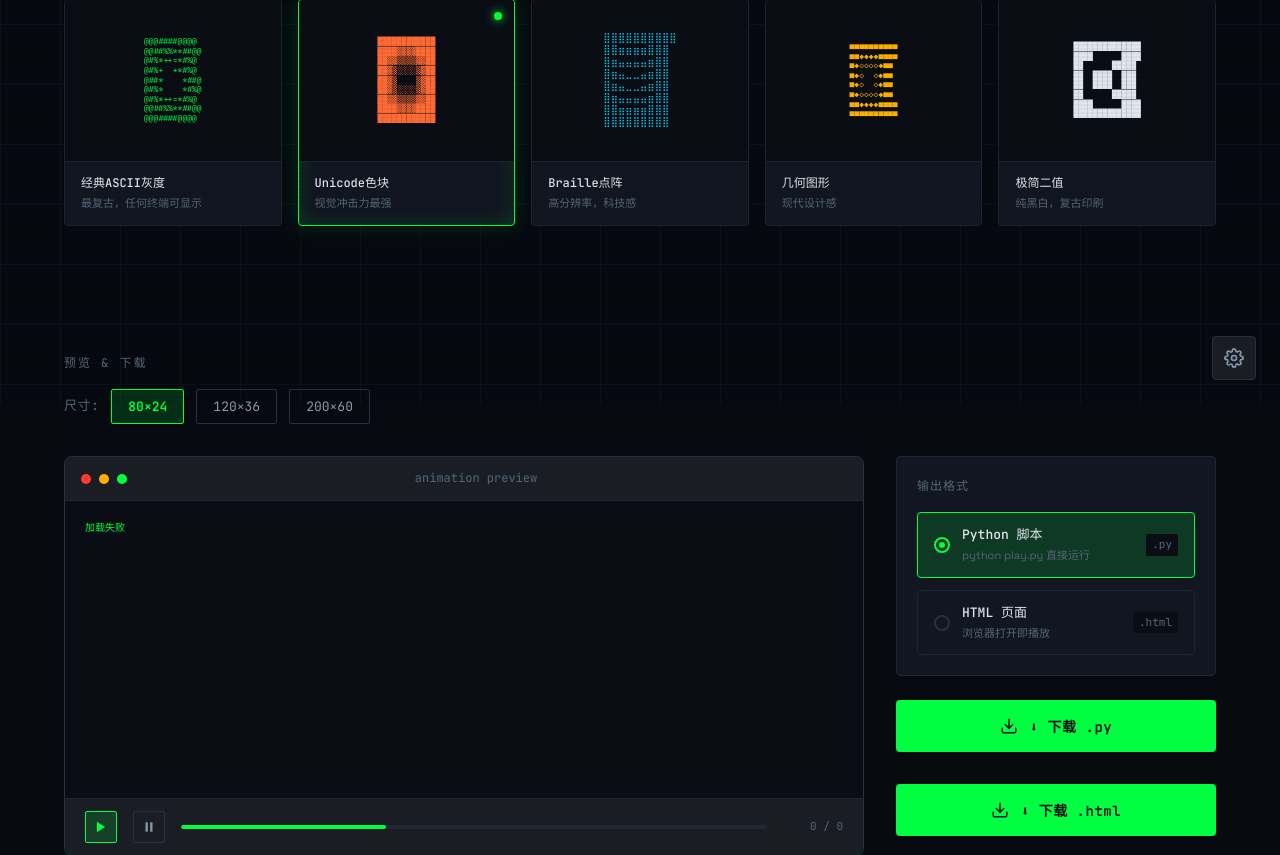
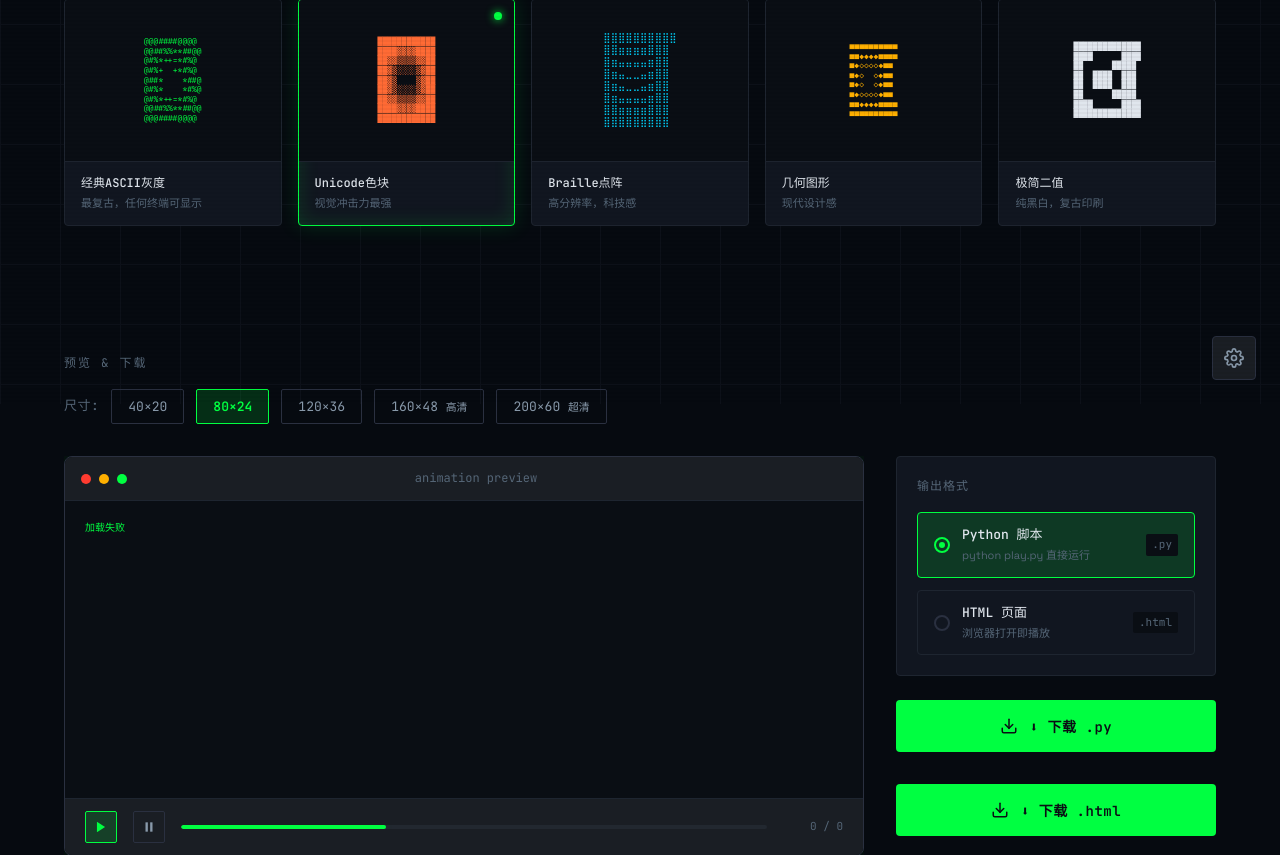
Before and after one commit to ZhangJing-gugugaga/Termify, a Flask app: template templates/view_work.html in a window 1280 px wide. Shown: the part 396-1251 px from the top of the page. Run offline with Flask 3, Linux system fonts and the light colour scheme; the template is opened without the code that fills it, so the values that code supplies are empty; some libraries are stand-ins or nearby versions.

Commit message:
fix(gallery): 修 5 个 UX bug (尺寸类名/缺尺寸/ansiToHtml闭包/主页残留/预览过渡)
- Bug1: view-size-btn 事件绑定 remove('selected') → remove('active'), 与 CSS 类名一致
- Bug2: 尺寸按钮从 3 个扩为 5 个 (40x20/80x24/120x36/160x48/200x60); 默认选中支持最接近面积匹配
- Bug3: ansiToHtml flush() 改用闭包 fg/bg(不再读未赋值的 bufFg/bufBg), blocks 彩色半色块能正常渲染
- Bug4: 删除主页 index.html 旧 share-link 假链接 + JS 复制按钮(保留正确的 gallery-share-btn 分享到画廊)
- Bug5: loadPreview 加 0.15s opacity 过渡(加载中 0.5, 完成恢复 1)
- 测试: +5 tests (5个尺寸/主页无share-link/opacity过渡/ansiToHtml fg-bg/尺寸active类名), 209全绿

```diff
--- a/static/js/app.js
+++ b/static/js/app.js
@@ -608,10 +608,6 @@
   // Download
   if (downloadBtn) downloadBtn.addEventListener("click", doDownload);
 
-  // Share link copy
-  var copyBtn = document.querySelector(".share-link button");
-  if (copyBtn) copyBtn.addEventListener("click", function () { toast("分享功能即将上线"); });
-
   // Hidden file input (multi-select)
   var fileInput = (function () {
     var f = document.createElement("input"); f.type = "file"; f.multiple = true;
--- a/templates/index.html
+++ b/templates/index.html
@@ -369,11 +369,6 @@
                     </button>
 
                     <button class="gallery-share-btn" id="shareToGalleryBtn" style="display:none;">分享到画廊</button>
-
-                    <div class="share-link">
-                        <input type="text" value="termify.dev/s/a3x9Kq" readonly>
-                        <button>复制</button>
-                    </div>
                 </div>
 
             </div>
--- a/templates/view_work.html
+++ b/templates/view_work.html
@@ -129,9 +129,11 @@
             <!-- Size selector -->
             <div class="view-size-row">
                 <span class="view-size-label">尺寸:</span>
+                <button class="view-size-btn" data-size="40x20">40×20</button>
                 <button class="view-size-btn" data-size="80x24">80×24</button>
                 <button class="view-size-btn" data-size="120x36">120×36</button>
-                <button class="view-size-btn" data-size="200x60">200×60</button>
+                <button class="view-size-btn" data-size="160x48">160×48 <small>高清</small></button>
+                <button class="view-size-btn" data-size="200x60">200×60 <small>超清</small></button>
             </div>
             <div class="animation-layout">
                 <div class="animation-terminal">
@@ -254,14 +256,14 @@
             function ansiToHtml(text) {
                 var fg = null, bg = null, out = "";
                 var toks = text.split(/(\x1b\[[0-9;]*m)/);
-                var buf = "", bufFg = null, bufBg = null;
+                var buf = "";
                 function flush() {
                     if (!buf) return;
                     var esc = escapeHtml(buf);
-                    if (bufFg || bufBg) {
+                    if (fg || bg) {
                         var st = [];
-                        if (bufFg) st.push("color:" + bufFg);
-                        if (bufBg) st.push("background-color:" + bufBg);
+                        if (fg) st.push("color:" + fg);
+                        if (bg) st.push("background-color:" + bg);
                         out += '<span style="' + st.join(";") + '">' + esc + "</span>";
                     } else { out += esc; }
                     buf = "";
@@ -322,10 +324,13 @@
             // ── load preview ──
             function loadPreview() {
                 var myId = ++latestReq;
+                preview.style.transition = "opacity 0.15s ease";
+                preview.style.opacity = "0.5";
                 preview.innerHTML = '<div class="view-loading"><div class="view-spinner"></div><span>加载中...</span></div>';
                 var url = "/api/gallery/preview/" + WORK_ID + "?charset=" + curCharset + "&width=" + curWidth + "&height=" + curHeight;
                 fetch(url).then(function (r) { return r.json(); }).then(function (d) {
                     if (myId !== latestReq) return;
+                    preview.style.opacity = "1";
                     if (d.error) { preview.textContent = "错误: " + d.error; return; }
                     frames = d.frames || [];
                     interval = d.interval || 0.1;
@@ -336,6 +341,7 @@
                     if (frames.length >= 2) startPlayer();
                 }).catch(function () {
                     if (myId !== latestReq) return;
+                    preview.style.opacity = "1";
                     preview.textContent = "加载失败";
                 });
             }
@@ -352,7 +358,7 @@
             // ── size buttons ──
             document.querySelectorAll(".view-size-btn").forEach(function (btn) {
                 btn.addEventListener("click", function () {
-                    document.querySelectorAll(".view-size-btn").forEach(function (b) { b.classList.remove("selected"); });
+                    document.querySelectorAll(".view-size-btn").forEach(function (b) { b.classList.remove("active"); });
                     btn.classList.add("active");
                     var sz = btn.getAttribute("data-size").split("x");
                     curWidth = parseInt(sz[0]); curHeight = parseInt(sz[1]);
@@ -437,9 +443,27 @@
             document.querySelectorAll("#styles .style-card").forEach(function (c) {
                 if (c.getAttribute("data-style") === curCharset) { c.classList.add("selected"); }
             });
+            // Default: match exact size, otherwise find closest by area
+            var sizePresets = ["40x20", "80x24", "120x36", "160x48", "200x60"];
+            var exactMatch = curWidth + "x" + curHeight;
+            var matchedSize = sizePresets.indexOf(exactMatch) >= 0 ? exactMatch : null;
+            if (!matchedSize) {
+                var targetArea = curWidth * curHeight;
+                var bestDiff = Infinity;
+                for (var si = 0; si < sizePresets.length; si++) {
+                    var parts = sizePresets[si].split("x");
+                    var area = parseInt(parts[0]) * parseInt(parts[1]);
+                    var diff = Math.abs(area - targetArea);
+                    if (diff < bestDiff) { bestDiff = diff; matchedSize = sizePresets[si]; }
+                }
+            }
             document.querySelectorAll(".view-size-btn").forEach(function (b) {
-                if (b.getAttribute("data-size") === curWidth + "x" + curHeight) { b.classList.add("active"); }
+                if (b.getAttribute("data-size") === matchedSize) { b.classList.add("active"); }
             });
+            // Snap curWidth/curHeight to the matched preset so initial preview matches the highlighted button
+            var matchedParts = matchedSize.split("x");
+            curWidth = parseInt(matchedParts[0]);
+            curHeight = parseInt(matchedParts[1]);
 
             // ── kick off first preview ──
             loadPreview();
```
Also changed, not shown: tests/test_t17_gallery.py (+55 -0 lines).
